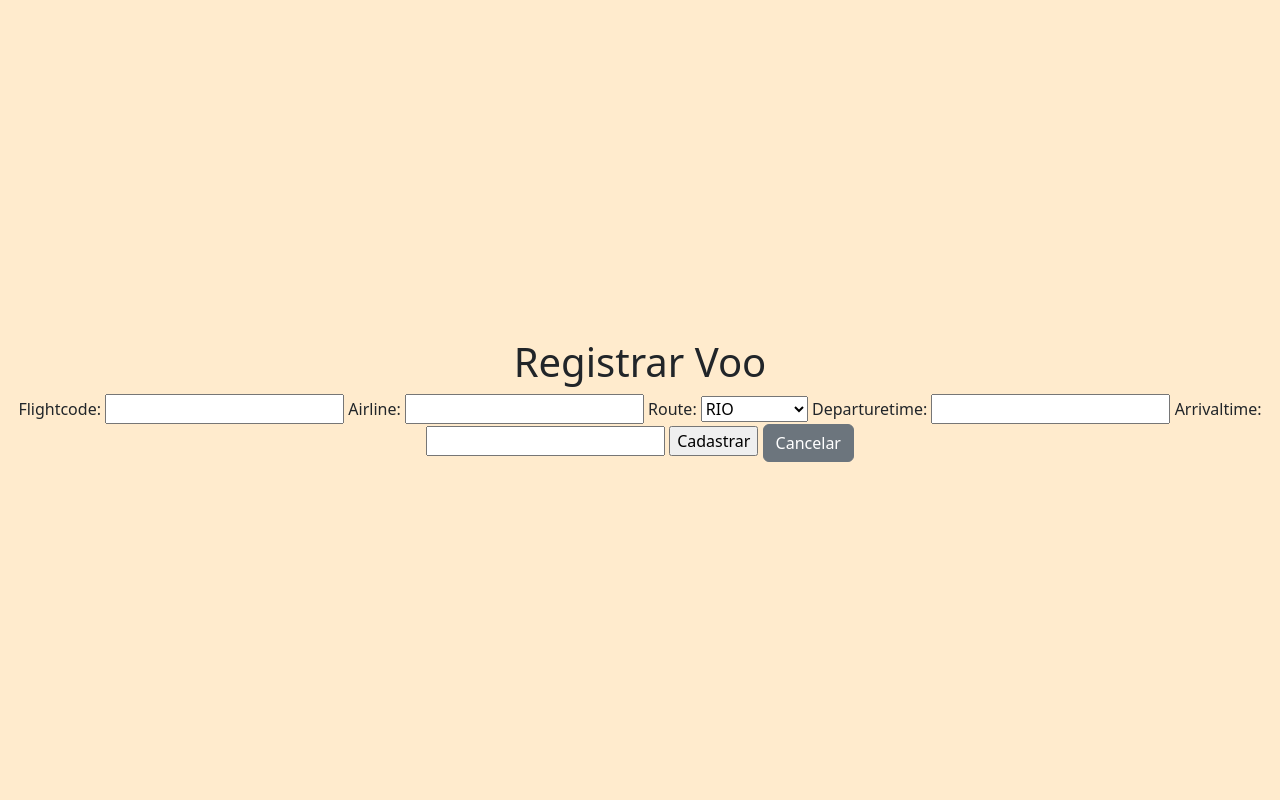
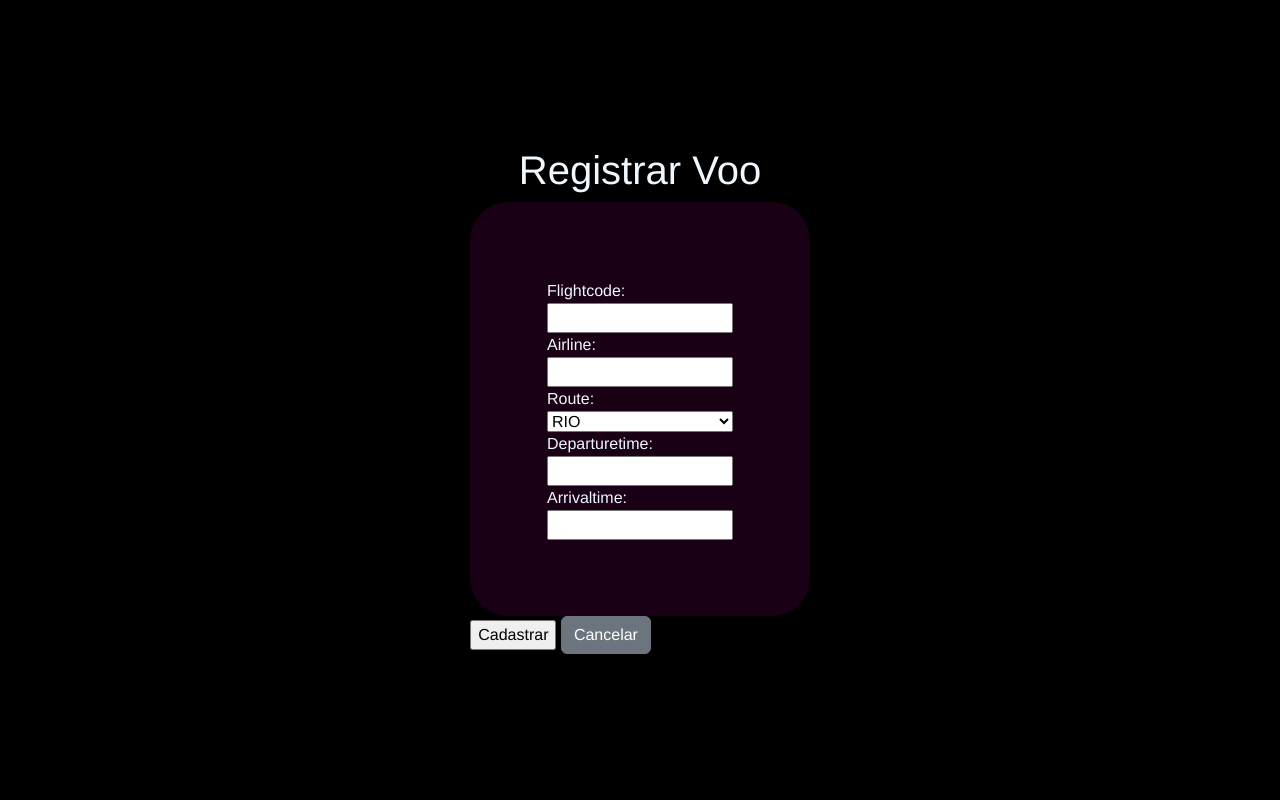
Before and after one commit to sergio-contente/PCS3643, a Django app: page /CadastrarVoo/ in a window 1280 px wide. Run offline with Django 4.2, Linux system fonts and the light colour scheme; some libraries are stand-ins or nearby versions.

Commit message:
✨ add: static files

```diff
--- a/MyProj/MyProj/settings.py
+++ b/MyProj/MyProj/settings.py
@@ -10,6 +10,7 @@ For the full list of settings and their values, see
 https://docs.djangoproject.com/en/4.1/ref/settings/
 """
 
+import os
 from pathlib import Path
 
 # Build paths inside the project like this: BASE_DIR / 'subdir'.
@@ -116,7 +117,10 @@ USE_TZ = True
 # Static files (CSS, JavaScript, Images)
 # https://docs.djangoproject.com/en/4.1/howto/static-files/
 
-STATIC_URL = 'static/'
+STATIC_URL = '/static/'
+STATICFILES_DIRS = (
+    os.path.join(BASE_DIR, "static/"),
+)
 
 # Default primary key field type
 # https://docs.djangoproject.com/en/4.1/ref/settings/#default-auto-field
--- /dev/null
+++ b/MyProj/static/css/style.css
@@ -0,0 +1,26 @@
+body {
+    display: flex;
+    flex-direction: column;
+    min-height: 100vh;
+    background-color: #000;
+    color: aliceblue;
+    font-family: Helvetica, sans-serif;
+}
+
+.mainWrapper {
+    display: flex;
+    flex-direction: column;
+    justify-content: center;
+    align-items: center;
+    height: 100vh;
+}
+
+.formWrapper {
+    display: flex;
+    flex-direction: column;
+    /* justify-content: center; */
+    /* align-items: center; */
+    padding: 4.8em;
+    background-color: #1a0014;
+    border-radius: 2.4em;
+}
--- a/MyProj/template/CadastrarVoo.html
+++ b/MyProj/template/CadastrarVoo.html
@@ -2,46 +2,42 @@
 <html lang="en">
 
 <head>
+    {% load static %}
     <meta charset="utf-8" />
     <meta name="viewport" content="width=device-width, initial-scale=1" />
-    <title>Login</title>
+    <title>Cadastrar Voo</title>
     <link href="https://cdn.jsdelivr.net/npm/bootstrap@5.2.2/dist/css/bootstrap.min.css" rel="stylesheet" integrity="sha384-Zenh87qX5JnK2Jl0vWa8Ck2rdkQ2Bzep5IDxbcnCeuOxjzrPF/et3URy9Bv1WTRi" crossorigin="anonymous" />
+    <link rel="stylesheet" type="text/css" href="{% static 'css/style.css' %}" />
 </head>
 
 <body>
-
     <!-- Modal -->
     <div class="modal fade" id="exampleModal" tabindex="-1" role="dialog" aria-labelledby="exampleModalLabel" aria-hidden="true">
         <div class="modal-dialog" role="document">
             <div class="modal-content">
                 <div class="modal-header">
-                    <h5 class="modal-title" id="exampleModalLabel">Voo Registrado com Sucesso</h5>
+                    <h5 class="modal-title" id="exampleModalLabel">
+                        Voo Registrado com Sucesso
+                    </h5>
                     <button type="button" class="close" data-dismiss="modal" aria-label="Close">
                             <span aria-hidden="true">&times;</span>
                         </button>
                 </div>
                 <div class="modal-footer">
                     <a href="/CadastrarVoo">
-                        <button type="button" class="btn btn-primary">Ok</button></a>
+                        <button type="button" class="btn btn-primary">
+                                Ok
+                            </button></a>
                 </div>
             </div>
         </div>
     </div>
-    </div>
-    <div style="
-                display: flex;
-                justify-content: center;
-                align-items: center;
-                text-align: center;
-                min-height: 100vh;
-                background-color: blanchedalmond;
-            ">
-        <form>
+    <!-- Modal -->
+    <div class="mainWrapper">
         <h1>Registrar Voo</h1>
-
-
-                                    {% csrf_token %} {{ form }}
-
+        <form method="post">
+            {% csrf_token %}
+            <div class="formWrapper">{{ form }}</div>
             <input type="submit" value="Cadastrar" />
             <a href="/ListaVoos">
                 <button type="button" class="btn btn-secondary btn-block">
@@ -49,6 +45,7 @@
                     </button>
             </a>
         </form>
+    </div>
 
     <script src="https://code.jquery.com/jquery-3.2.1.slim.min.js" integrity="sha384-KJ3o2DKtIkvYIK3UENzmM7KCkRr/rE9/Qpg6aAZGJwFDMVNA/GpGFF93hXpG5KkN" crossorigin="anonymous"></script>
     <script src="https://cdn.jsdelivr.net/npm/popper.js@1.12.9/dist/umd/popper.min.js" integrity="sha384-ApNbgh9B+Y1QKtv3Rn7W3mgPxhU9K/ScQsAP7hUibX39j7fakFPskvXusvfa0b4Q" crossorigin="anonymous"></script>
```
Also changed, not shown: MyProj/static/images/delete_icon.jpg (renamed from MyProj/theme/images/delete_icon.jpg). Lines whose indentation alone changed are shown as unchanged.
